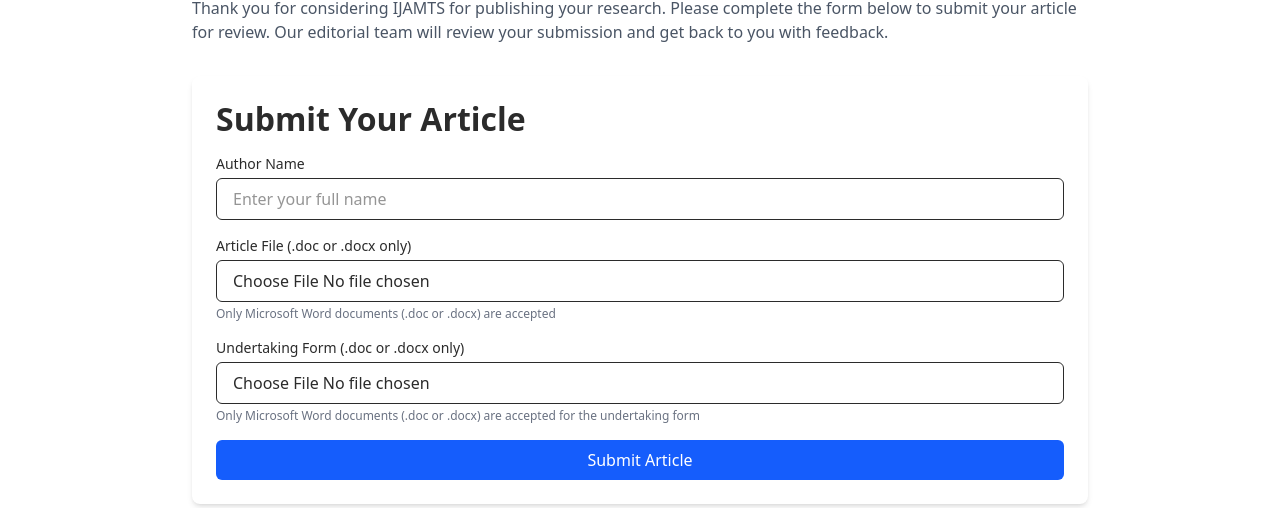
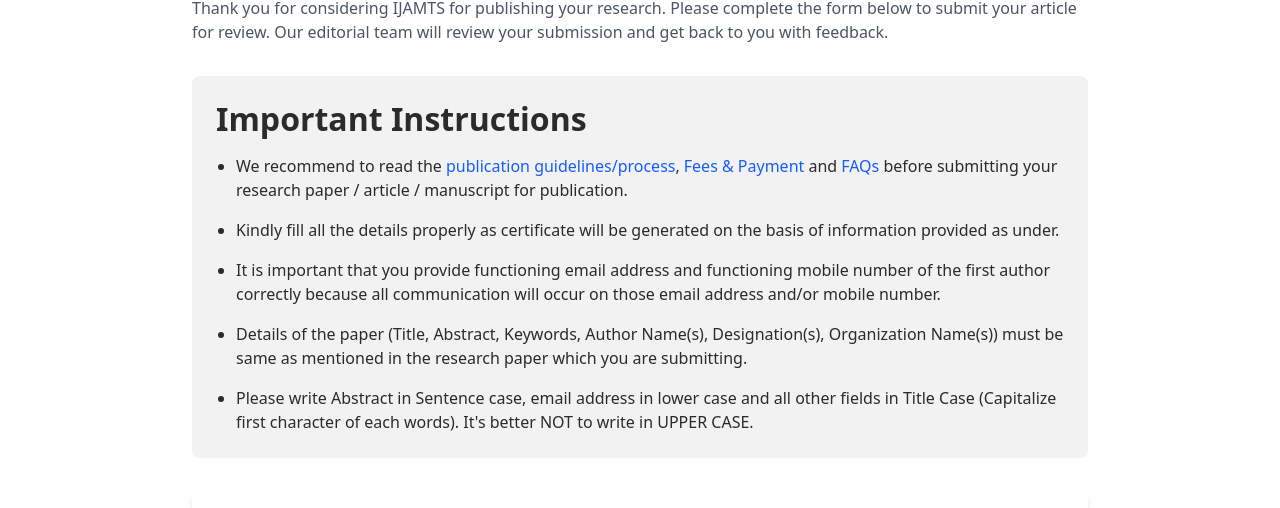
Before and after one commit to Nya1383/ijamts, a Next.js app: page /submission in a window 1280 px wide. Shown: the part 169-677 px from the top of the page. Built offline with nearby package versions, Linux system fonts and the light colour scheme; no server answers.

Commit message:
instructions
added important instructions in submissions tab

```diff
--- a/src/app/submission/page.tsx
+++ b/src/app/submission/page.tsx
@@ -1,5 +1,6 @@
 import FileUpload from "@/components/FileUpload";
 import { Metadata } from "next";
+import Link from "next/link";
 
 export const metadata: Metadata = {
   title: "Article Submission - IJAMTS",
@@ -16,6 +17,31 @@
           Our editorial team will review your submission and get back to you with feedback.
         </p>
 
+        <div className="bg-[var(--secondary-background)] p-6 rounded-lg mb-8">
+          <h2 className="text-xl font-bold mb-4">Important Instructions</h2>
+          <div className="space-y-4 text-[var(--foreground)]">
+            <ul className="list-disc pl-5 space-y-4">
+              <li>
+                We recommend to read the <Link href="/submission/format" className="text-blue-600 hover:underline">publication guidelines/process</Link>,
+                <Link href="/submission/fee" className="text-blue-600 hover:underline ml-1">Fees & Payment</Link> and
+                <Link href="/faq" className="text-blue-600 hover:underline ml-1">FAQs</Link> before submitting your research paper / article / manuscript for publication.
+              </li>
+              <li>
+                Kindly fill all the details properly as certificate will be generated on the basis of information provided as under.
+              </li>
+              <li>
+                It is important that you provide functioning email address and functioning mobile number of the first author correctly because all communication will occur on those email address and/or mobile number.
+              </li>
+              <li>
+                Details of the paper (Title, Abstract, Keywords, Author Name(s), Designation(s), Organization Name(s)) must be same as mentioned in the research paper which you are submitting.
+              </li>
+              <li>
+                Please write Abstract in Sentence case, email address in lower case and all other fields in Title Case (Capitalize first character of each words). It's better NOT to write in UPPER CASE.
+              </li>
+            </ul>
+          </div>
+        </div>
+
         <FileUpload />
       </div>
     </div>
```
